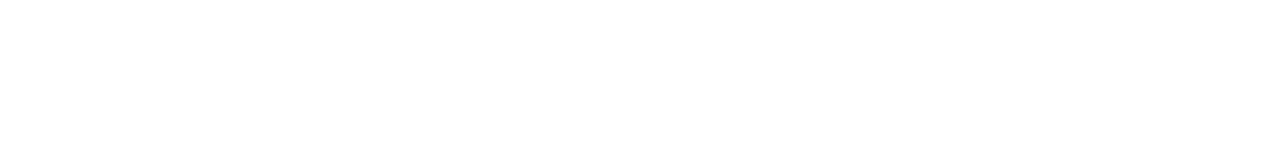
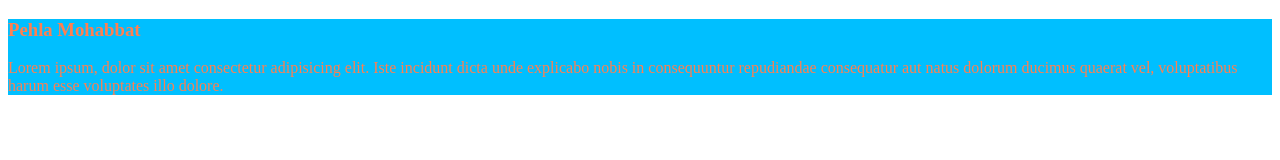
Before and after one commit to hasanr369/amar-noya-website, a plain HTML site: page index.html in a window 1280 px wide. Drawn offline with Linux system fonts and the light colour scheme.

Commit message:
added the poyla blog

```diff
--- a/index.html
+++ b/index.html
@@ -4,8 +4,13 @@
     <meta charset="UTF-8">
     <meta name="viewport" content="width=device-width, initial-scale=1.0">
     <title>amar-noya-website</title>
+    <link rel="stylesheet" href="styles/ranga.css">
 </head>
 <body>
+    <div>
+        <h3>Pehla Mohabbat</h3>
+        <p>Lorem ipsum, dolor sit amet consectetur adipisicing elit. Iste incidunt dicta unde explicabo nobis in consequuntur repudiandae consequatur aut natus dolorum ducimus quaerat vel, voluptatibus harum esse voluptates illo dolore.</p>
 
+    </div>
 </body>
 </html>
--- /dev/null
+++ b/styles/ranga.css
@@ -0,0 +1,10 @@
+div {
+
+    color: coral;
+
+    background-color: deepskyblue;
+
+    padding 10000000px
+
+
+}
```
